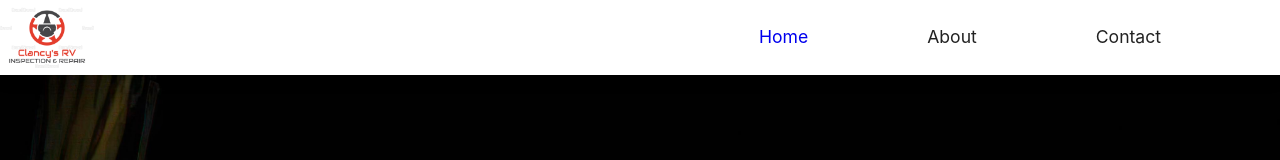
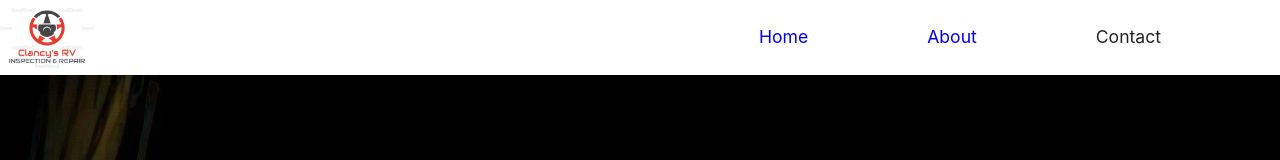
Before and after one commit to xconnor9896/rv-inspection-and-ac-repair, a React (Create React App) app: page / in a window 1280 px wide. Shown: the top 160 px of the page. Built offline with nearby package versions, Linux system fonts and the light colour scheme.

Commit message:
commiting so i can pul;

```diff
--- a/src/Components/Navbar.jsx
+++ b/src/Components/Navbar.jsx
@@ -9,7 +9,7 @@ const Navbar = () => {
             <div className="navbar-content">
                 <ul>
                     <li><a href=".home">Home</a></li>
-                    <li>About</li>
+                    <li><a href=".about">About</a></li>
                     <li>Contact</li>
                 </ul>
             </div>
```
Also changed, not shown: 1 other file (tests, documents, lock files or other folders).
